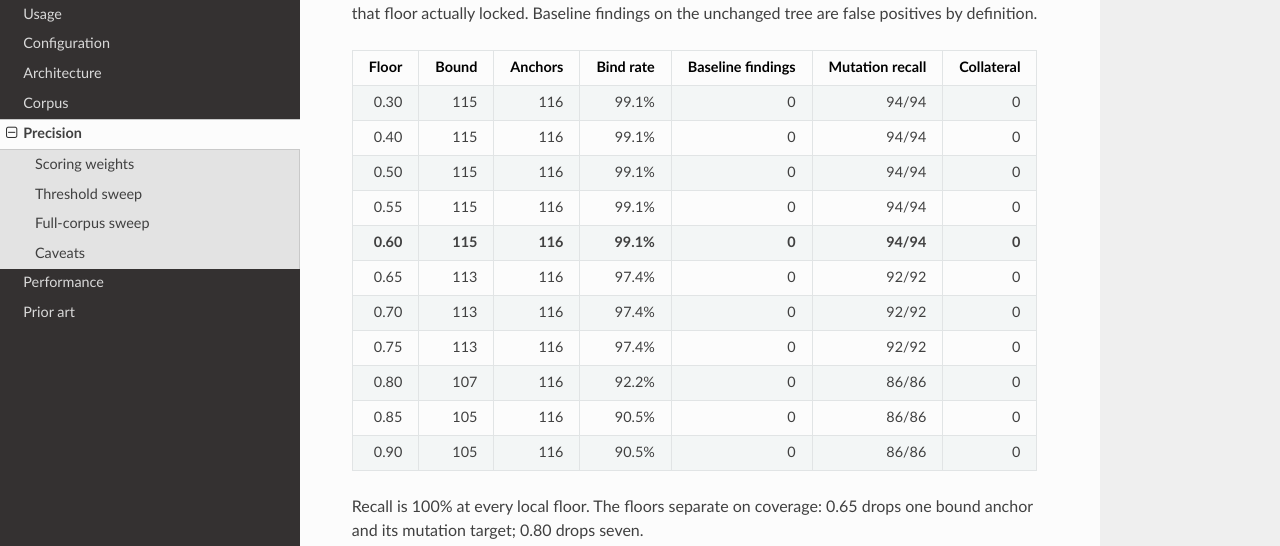
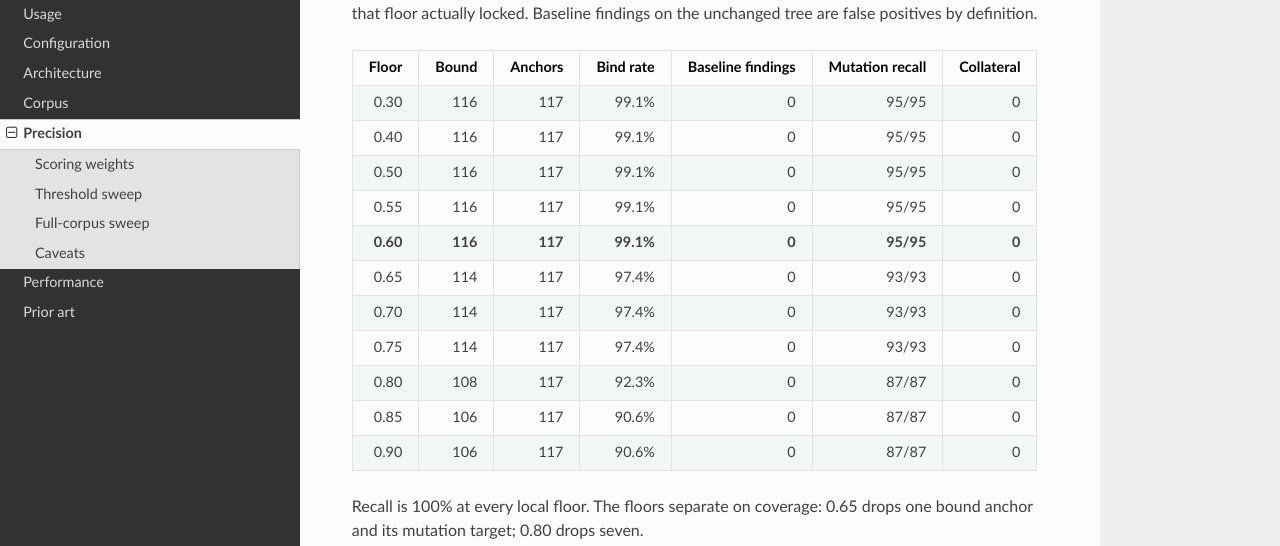
Before and after one commit to vindeckyy/docbind, an MkDocs documentation site: the page built from docs/precision.md, in a window 1280 px wide and 1400 px high, scrolled down 1109 px. Shown: the part 165-711 px from the top of the window. Built offline with MkDocs 1.6.1, drawn with Linux system fonts in a browser that asks for light colours; nearby versions of some CDN libraries; some of the changed text lies outside the part shown.

```diff
--- a/docs/precision.md
+++ b/docs/precision.md
@@ -37,17 +37,17 @@ A binding also fails when the best score is within `0.05` of the second candidat
 
 | Floor | Bound | Anchors | Bind rate | Baseline findings | Mutation recall | Collateral |
 |---:|---:|---:|---:|---:|---:|---:|
-| 0.30 | 115 | 116 | 99.1% | 0 | 94/94 | 0 |
-| 0.40 | 115 | 116 | 99.1% | 0 | 94/94 | 0 |
-| 0.50 | 115 | 116 | 99.1% | 0 | 94/94 | 0 |
-| 0.55 | 115 | 116 | 99.1% | 0 | 94/94 | 0 |
-| **0.60** | **115** | **116** | **99.1%** | **0** | **94/94** | **0** |
-| 0.65 | 113 | 116 | 97.4% | 0 | 92/92 | 0 |
-| 0.70 | 113 | 116 | 97.4% | 0 | 92/92 | 0 |
-| 0.75 | 113 | 116 | 97.4% | 0 | 92/92 | 0 |
-| 0.80 | 107 | 116 | 92.2% | 0 | 86/86 | 0 |
-| 0.85 | 105 | 116 | 90.5% | 0 | 86/86 | 0 |
-| 0.90 | 105 | 116 | 90.5% | 0 | 86/86 | 0 |
+| 0.30 | 116 | 117 | 99.1% | 0 | 95/95 | 0 |
+| 0.40 | 116 | 117 | 99.1% | 0 | 95/95 | 0 |
+| 0.50 | 116 | 117 | 99.1% | 0 | 95/95 | 0 |
+| 0.55 | 116 | 117 | 99.1% | 0 | 95/95 | 0 |
+| **0.60** | **116** | **117** | **99.1%** | **0** | **95/95** | **0** |
+| 0.65 | 114 | 117 | 97.4% | 0 | 93/93 | 0 |
+| 0.70 | 114 | 117 | 97.4% | 0 | 93/93 | 0 |
+| 0.75 | 114 | 117 | 97.4% | 0 | 93/93 | 0 |
+| 0.80 | 108 | 117 | 92.3% | 0 | 87/87 | 0 |
+| 0.85 | 106 | 117 | 90.6% | 0 | 87/87 | 0 |
+| 0.90 | 106 | 117 | 90.6% | 0 | 87/87 | 0 |
 
 Recall is 100% at every local floor. The floors separate on coverage: 0.65 drops one bound anchor and its mutation target; 0.80 drops seven.
 
@@ -57,12 +57,12 @@ The same sweep over all twelve corpus cases gives a sharper coverage edge. Floor
 
 | Floor | Bound | Anchors | Bind rate | Baseline findings | Mutation recall | Collateral |
 |---:|---:|---:|---:|---:|---:|---:|
-| 0.40 | 854 | 3404 | 25.1% | 0 | 114/114 | 0 |
-| 0.50 | 854 | 3404 | 25.1% | 0 | 114/114 | 0 |
-| 0.55 | 838 | 3404 | 24.6% | 0 | 114/114 | 0 |
-| **0.60** | **837** | **3404** | **24.6%** | 0 | **114/114** | 0 |
-| 0.70 | 678 | 3404 | 19.9% | 0 | 112/112 | 0 |
-| 0.80 | 637 | 3404 | 18.7% | 0 | 105/105 | 0 |
+| 0.40 | 855 | 3405 | 25.1% | 0 | 115/115 | 0 |
+| 0.50 | 855 | 3405 | 25.1% | 0 | 115/115 | 0 |
+| 0.55 | 839 | 3405 | 24.6% | 0 | 115/115 | 0 |
+| **0.60** | **838** | **3405** | **24.6%** | 0 | **115/115** | 0 |
+| 0.70 | 679 | 3405 | 19.9% | 0 | 113/113 | 0 |
+| 0.80 | 638 | 3405 | 18.7% | 0 | 106/106 | 0 |
 
 The default stays at 0.60. Lowering to 0.50 would add 17 anchors, but each is a bare name with no import, qualification, signature, or API-doc context. The precision model treats name-only matches in prose as noise, and the test suite pins that rule. The 17 extra anchors are not evidence that the floor should move; they are the class of binding the floor exists to reject.
 
@@ -74,6 +74,6 @@ Raw rows are in `corpus/precision.json` for the local sweep and `corpus/precisio
 
 ## Caveats
 
-- The local sweep covers 116 anchors across eight fixtures. The full sweep covers all 3360 anchors but only five floors.
+- The local sweep covers 117 anchors across eight fixtures. The full sweep covers all 3360 anchors but only five floors.
 - Recall here means detecting a seeded rename of a symbol that floor locked. It says nothing about symbols the floor did not bind.
 - The full sweep samples five floors. A finer scan between 0.50 and 0.70 could locate a tighter edge.
--- a/package.json
+++ b/package.json
@@ -1,6 +1,6 @@
 {
   "name": "@vindeckyy/docbind",
-  "version": "0.1.88",
+  "version": "0.1.89",
   "description": "Static analysis for stale symbol references in markdown and reStructuredText. Supports TypeScript, JavaScript, Python, Rust, and Go.",
   "type": "module",
   "bin": {
```
Also changed, not shown: CHANGELOG.md (+21 -0 lines), README.md (+3 -3 lines), docs/corpus.md (+2 -2 lines), 11 other files.
